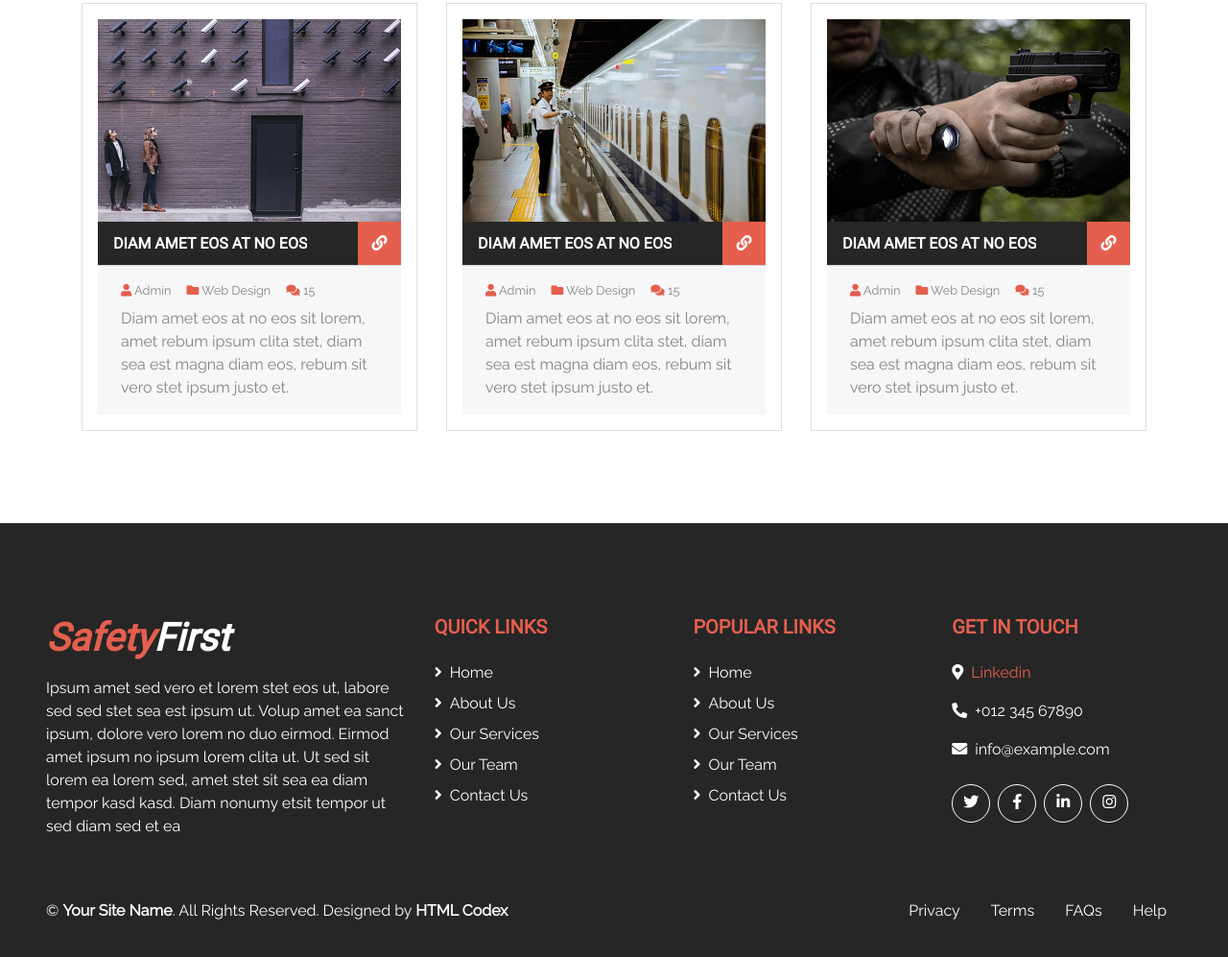
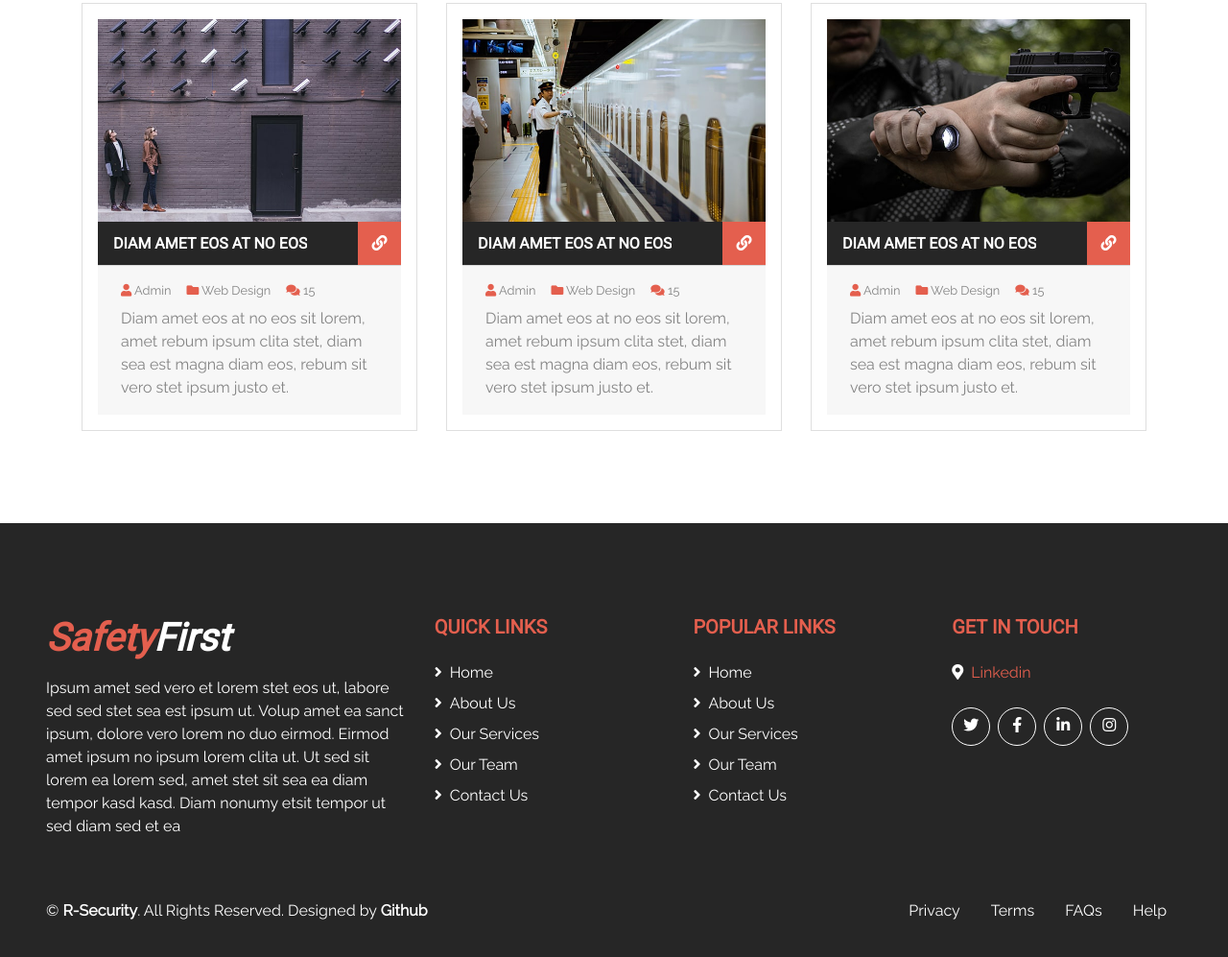
Before and after one commit to R-Security/raedahsan, a plain HTML site: page index.html in a window 1280 px wide. Shown: the part 6076-7073 px from the top of the page at 96% size. Drawn offline with nearby package versions, Linux system fonts and the light colour scheme.

Commit message:
Update index.html

```diff
--- a/index.html
+++ b/index.html
@@ -658,8 +658,6 @@
                     <div class="col-md-4 mb-5">
                         <h5 class="text-primary mb-4">Get In Touch</h5>
                         <p><i class="fa fa-map-marker-alt mr-2"></i><a href="https://linkedin.com/in/raed-ahsan/">Linkedin</a></p>
-                        <p><i class="fa fa-phone-alt mr-2"></i>+012 345 67890</p>
-                        <p><i class="fa fa-envelope mr-2"></i>info@example.com</p>
                         <div class="d-flex justify-content-start mt-4">
                             <a class="btn btn-outline-light rounded-circle text-center mr-2 px-0" style="width: 40px; height: 40px;" href="#"><i class="fab fa-twitter"></i></a>
                             <a class="btn btn-outline-light rounded-circle text-center mr-2 px-0" style="width: 40px; height: 40px;" href="#"><i class="fab fa-facebook-f"></i></a>
@@ -673,8 +671,8 @@
         <div class="row pt-3">
             <div class="col-md-6 text-center text-md-left mb-3 mb-md-0">
                 <p class="m-0 text-white">
-                    &copy; <a class="text-white font-weight-bold" href="#">Your Site Name</a>. All Rights Reserved. Designed by
-                    <a class="text-white font-weight-bold" href="https://htmlcodex.com">HTML Codex</a>
+                    &copy; <a class="text-white font-weight-bold" href="#">R-Security</a>. All Rights Reserved. Designed by
+                    <a class="text-white font-weight-bold" href="https://github.com">Github</a>
                 </p>
             </div>
             <div class="col-md-6 text-center text-md-right">
```
